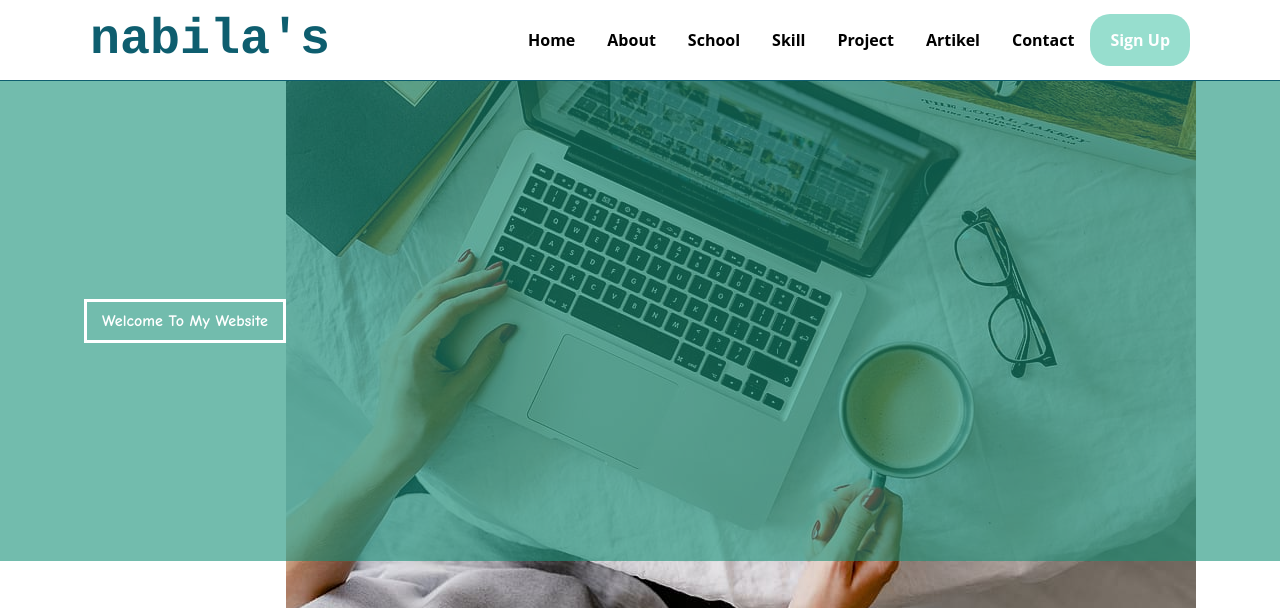
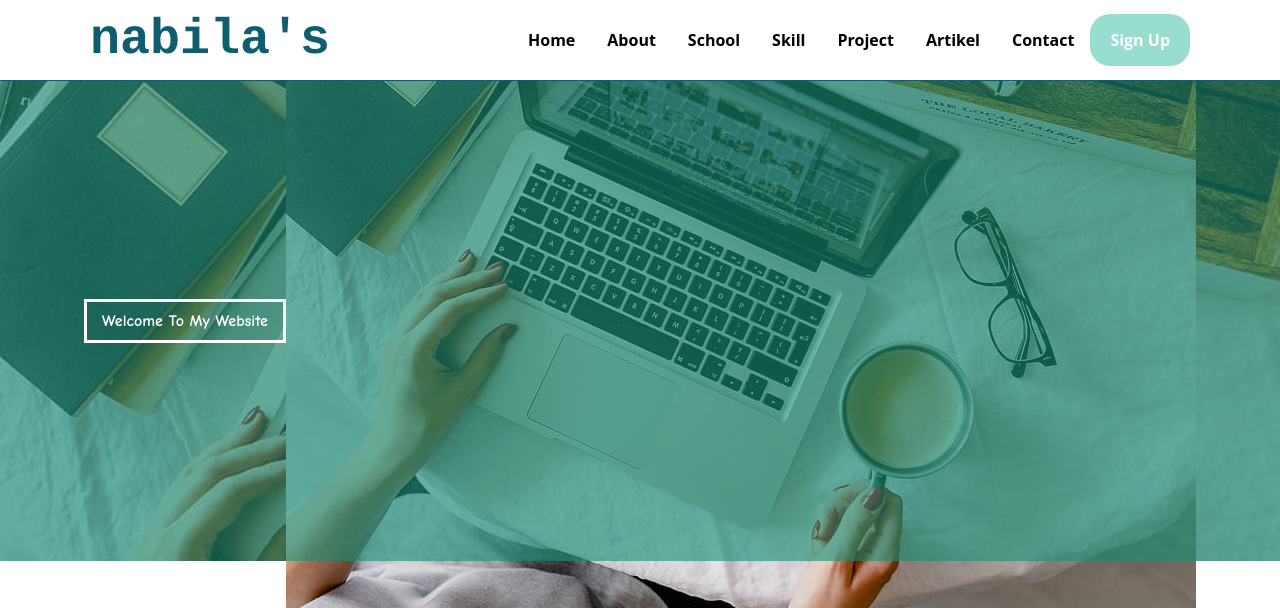
Before and after one commit to nabilaazaria/mywebsite, a plain HTML site: page index.html in a window 1280 px wide. Shown: the top 608 px of the page. Drawn offline with nearby package versions, Linux system fonts and the light colour scheme; grey boxes are pictures that could not be loaded.

Commit message:
Update style.css

```diff
--- a/style.css
+++ b/style.css
@@ -30,6 +30,7 @@ body{
 
 .banner{
     height: 60vh;
+    background-image: url('img/banner.jpg');
     background-size: cover;
     position: relative;
     display: flex;
```
